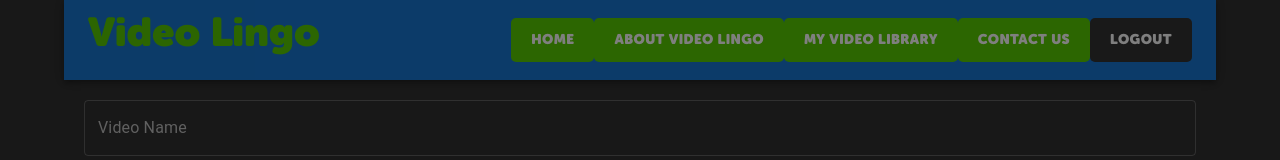
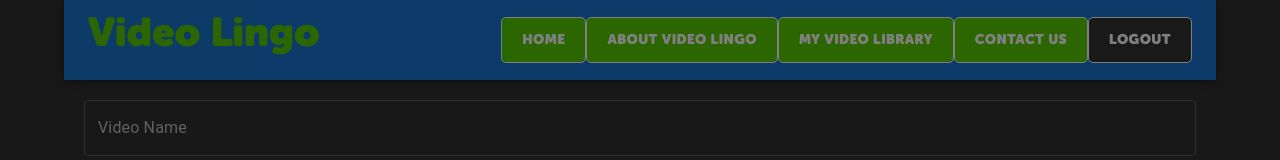
Before and after one commit to christopherflores9312/VideoLingo, a React (Create React App) app in the folder client/: page / in a window 1280 px wide. Shown: the top 160 px of the page. Built offline with nearby package versions, Linux system fonts and the light colour scheme; no server answers.

Commit message:
border around header buttons

```diff
--- a/client/src/components/Navigation.js
+++ b/client/src/components/Navigation.js
@@ -8,7 +8,7 @@ const PrimaryButton = styled(Button)({
   fontFamily: 'MuseoSansRounded1000',
   backgroundColor: '#58cc02',
   color: '#ffffff',
-  border: 'none',
+  border: 'solid 1px #ffffff',
   padding: '10px 20px',
   borderRadius: '5px',
   cursor: 'pointer',
@@ -22,7 +22,7 @@ const SecondaryButton = styled(Button)({
   fontFamily: 'MuseoSansRounded1000',
   backgroundColor: '#333',
   color: '#ffffff',
-  border: 'none',
+  border: 'solid 1px #ffffff',
   padding: '10px 20px',
   borderRadius: '5px',
   cursor: 'pointer',
```
